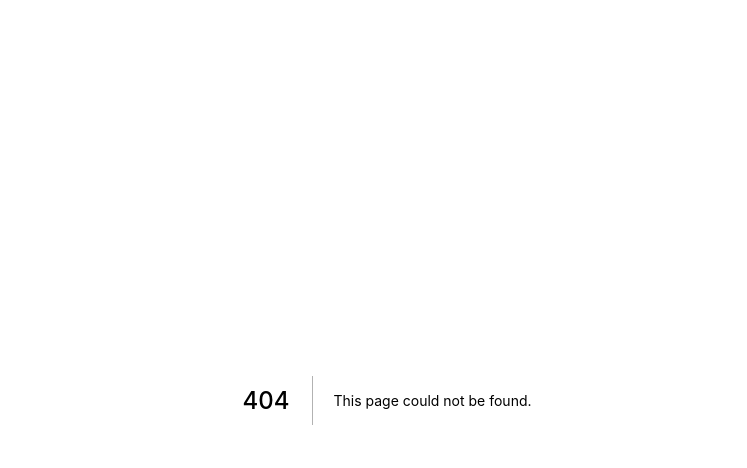
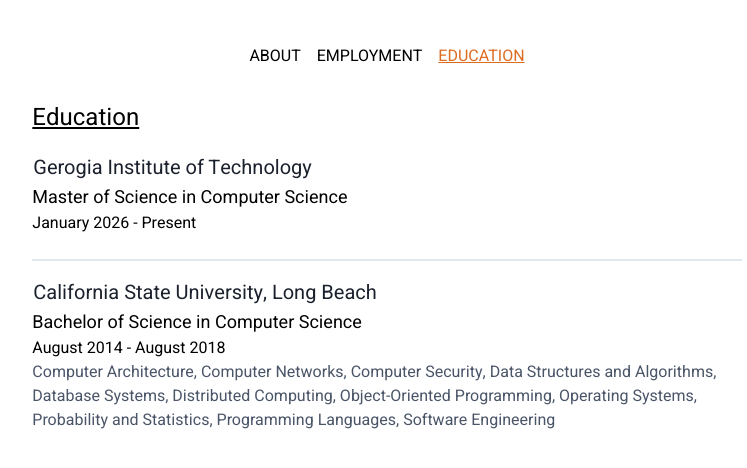
Before and after one commit to derrickhnguyen/derrickhnguyen.com, a Next.js app: page /education in a window 1280 px wide. Before the commit this address had no page. Shown: the top 468 px of the page, without its empty margins (253-1000 px from the left). Built offline with nearby package versions, Linux system fonts and the light colour scheme.

Commit message:
Refactor layout and navigation components to update active states and remove resume page; add education and employment pages with dynamic content from work.json

```diff
--- a/src/components/Layout.tsx
+++ b/src/components/Layout.tsx
@@ -3,7 +3,7 @@
 import Navigation from "./Navigation";
 
 interface LayoutProps {
-  active: "home" | "film" | "resume";
+  active: "about" | "employment" | "education";
   children: React.ReactNode;
   title: string;
 }
--- a/src/components/Navigation.tsx
+++ b/src/components/Navigation.tsx
@@ -2,7 +2,7 @@
 import Link from "next/link";
 
 interface NavigationProps {
-  active: "home" | "film" | "resume";
+  active: "about" | "employment" | "education";
 }
 
 const Navigation = ({active}: NavigationProps) => (
@@ -10,21 +10,31 @@
     <Link href="/">
       <a
         className={`mr-4 hover:opacity-50 focus:outline-none focus:shadow-outline ${
-          active === "home" ? "text-orange-600 underline" : ""
+          active === "about" ? "text-orange-600 underline" : ""
         }`}
         href="/"
       >
-        home
+        about
       </a>
     </Link>
-    <Link href="/resume">
+    <Link href="/employment">
       <a
         className={`hover:opacity-50 focus:outline-none focus:shadow-outline ${
-          active === "resume" ? "text-orange-600 underline" : ""
+          active === "employment" ? "text-orange-600 underline" : ""
         }`}
-        href="/resume"
+        href="/employment"
       >
-        resume
+        employment
+      </a>
+    </Link>
+    <Link href="/education">
+      <a
+        className={`ml-4 hover:opacity-50 focus:outline-none focus:shadow-outline ${
+          active === "education" ? "text-orange-600 underline" : ""
+        }`}
+        href="/education"
+      >
+        education
       </a>
     </Link>
   </nav>
--- /dev/null
+++ b/src/pages/education.tsx
@@ -0,0 +1,40 @@
+import React from "react";
+import {Layout} from "../components";
+import work from "../../work.json";
+
+const Education: React.FC<Record<string, unknown>> = () => (
+  <Layout active="education" title="Education - Derrick Nguyen">
+    <div className="flex flex-col w-11/12 lg:w-7/12 mx-auto">
+      <h2 className="text-2xl underline">Education</h2>
+      <div className="divide-y-2">
+        {work.educations.map((education) => (
+          <div
+            key={education.id}
+            className="flex flex-col items-start mb-6 pt-4"
+          >
+            <a
+              className="text-gray-900 hover:opacity-50 border-transparent hover:border-black border border-dashed focus:outline-none focus:shadow-outline"
+              href={education.url}
+              target="_blank"
+              rel="noopener noreferrer"
+            >
+              <h3 className="text-xl">{education.schoolName}</h3>
+            </a>
+            <h4 className="text-lg">{education.degree}</h4>
+            <h5>{education.startToEndDate}</h5>
+            <div className="text-gray-700">
+              {education.courses?.map((course, index) => (
+                <span key={index}>
+                  {course}
+                  {index < education.courses.length - 1 ? ", " : ""}
+                </span>
+              ))}
+            </div>
+          </div>
+        ))}
+      </div>
+    </div>
+  </Layout>
+);
+
+export default Education;
--- a/src/pages/resume.tsx
+++ b/src/pages/employment.tsx
@@ -2,8 +2,8 @@
 import {Layout} from "../components";
 import work from "../../work.json";
 
-const Resume: React.FC<Record<string, unknown>> = () => (
-  <Layout active="resume" title="Resume - Derrick Nguyen">
+const Employment: React.FC<Record<string, unknown>> = () => (
+  <Layout active="employment" title="Resume - Derrick Nguyen">
     <div className="flex flex-col w-11/12 lg:w-7/12 mx-auto">
       <h2 className="text-2xl underline">Employment</h2>
       <div className="divide-y-2">
@@ -36,4 +36,4 @@
   </Layout>
 );
 
-export default Resume;
+export default Employment;
--- a/src/pages/index.tsx
+++ b/src/pages/index.tsx
@@ -5,13 +5,13 @@
 import {Layout} from "../components";
 import work from "../../work.json";
 
-const Home: React.FC<Record<string, unknown>> = () => (
-  <Layout active="home" title="Home - Derrick Nguyen">
+const About: React.FC<Record<string, unknown>> = () => (
+  <Layout active="about" title="About - Derrick Nguyen">
     <div className="flex flex-col justify-center content-center items-center">
       <img
         alt="Derrick Nguyen"
         className="rounded-full mx-3 mb-6 shadow-2xl"
-        src="https://res.cloudinary.com/derrickhnguyen/image/upload/c_fill,h_500,r_max,w_500/v1595200719/derrickhnguyen/profile-picture.jpg"
+        src="https://res.cloudinary.com/derrickhnguyen/image/upload/c_fill,h_300,r_max,w_300/v1595200719/derrickhnguyen/profile-picture.jpg"
       />
       <div className="flex mb-6">
         <a
@@ -42,10 +42,16 @@
       </div>
       <div className="flex flex-col text-center content-center items-center justify-center">
         <h1 className="font-bold font-logo text-4xl">Derrick Nguyen</h1>
-        <div className="text-lg mb-6">Software Engineer</div>
+        <div className="text-lg mb-6 max-w-2xl">
+          I’m a senior software engineer who loves building data-heavy web apps.
+          Frontend is my specialty, but I like tinkering with everything from
+          backend services to distributed systems and a bit of DevOps. I’ve been
+          doing this professionally since 2018, with coding adventures going
+          back to my first internships in 2015.
+        </div>
         <div>
           <h3 className="font-bold">
-            Specialties <span className="text-xs">(not limited to)</span>
+            Skills <span className="text-xs">(not limited to)</span>
           </h3>
           {work.specialities.map(({name, url}, index, array) => (
             <React.Fragment key={name}>
@@ -66,4 +72,4 @@
   </Layout>
 );
 
-export default Home;
+export default About;
--- a/work.json
+++ b/work.json
@@ -135,29 +135,48 @@
       "url": "https://graphql.org/"
     },
     {
-      "id": "apollo",
-      "name": "Apollo",
-      "url": "https://www.apollographql.com/"
-    },
-    {
       "id": "node",
       "name": "Node",
       "url": "https://nodejs.org/en/"
     },
     {
-      "id": "express",
-      "name": "Express",
-      "url": "https://expressjs.com/"
-    },
-    {
-      "id": "mongodb",
-      "name": "MongoDB",
-      "url": "https://www.mongodb.com/"
-    },
-    {
       "id": "mysql",
       "name": "MySQL",
       "url": "https://www.mysql.com/"
+    },
+    {
+      "id": "dotnet",
+      "name": ".NET",
+      "url": "https://dotnet.microsoft.com/"
+    }
+  ],
+  "educations": [
+    {
+      "id": "gt-omscs",
+      "schoolName": "Gerogia Institute of Technology",
+      "url": "https://www.omscs.gatech.edu/",
+      "degree": "Master of Science in Computer Science",
+      "startToEndDate": "January 2026 - Present"
+    },
+    {
+      "id": "csulb",
+      "schoolName": "California State University, Long Beach",
+      "url": "https://www.csulb.edu/",
+      "degree": "Bachelor of Science in Computer Science",
+      "startToEndDate": "August 2014 - August 2018",
+      "courses": [
+        "Computer Architecture",
+        "Computer Networks",
+        "Computer Security",
+        "Data Structures and Algorithms",
+        "Database Systems",
+        "Distributed Computing",
+        "Object-Oriented Programming",
+        "Operating Systems",
+        "Probability and Statistics",
+        "Programming Languages",
+        "Software Engineering"
+      ]
     }
   ]
 }
```
Also changed, not shown: tsconfig.json (+3 -13 lines). Lines whose indentation alone changed are shown as unchanged.
